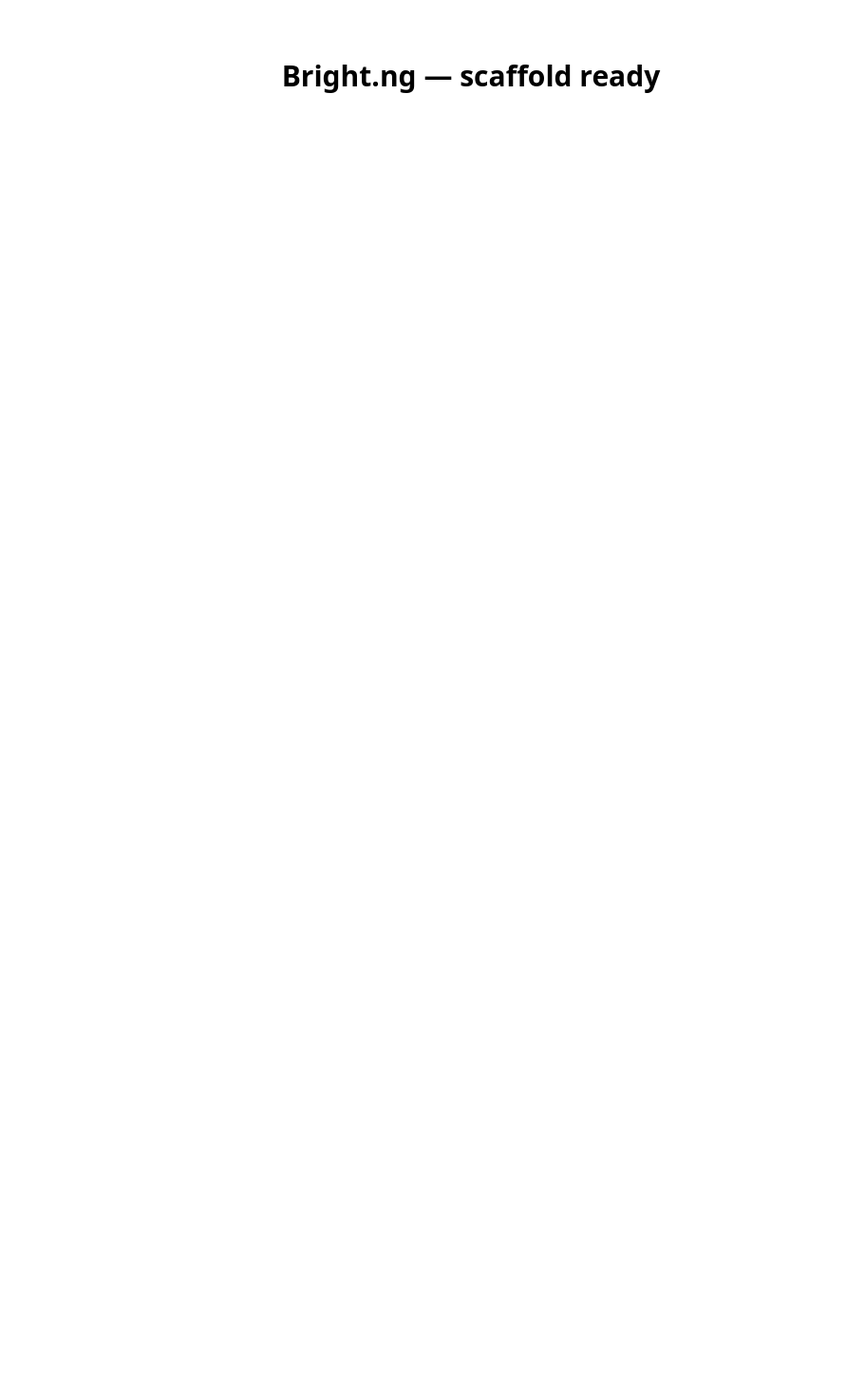
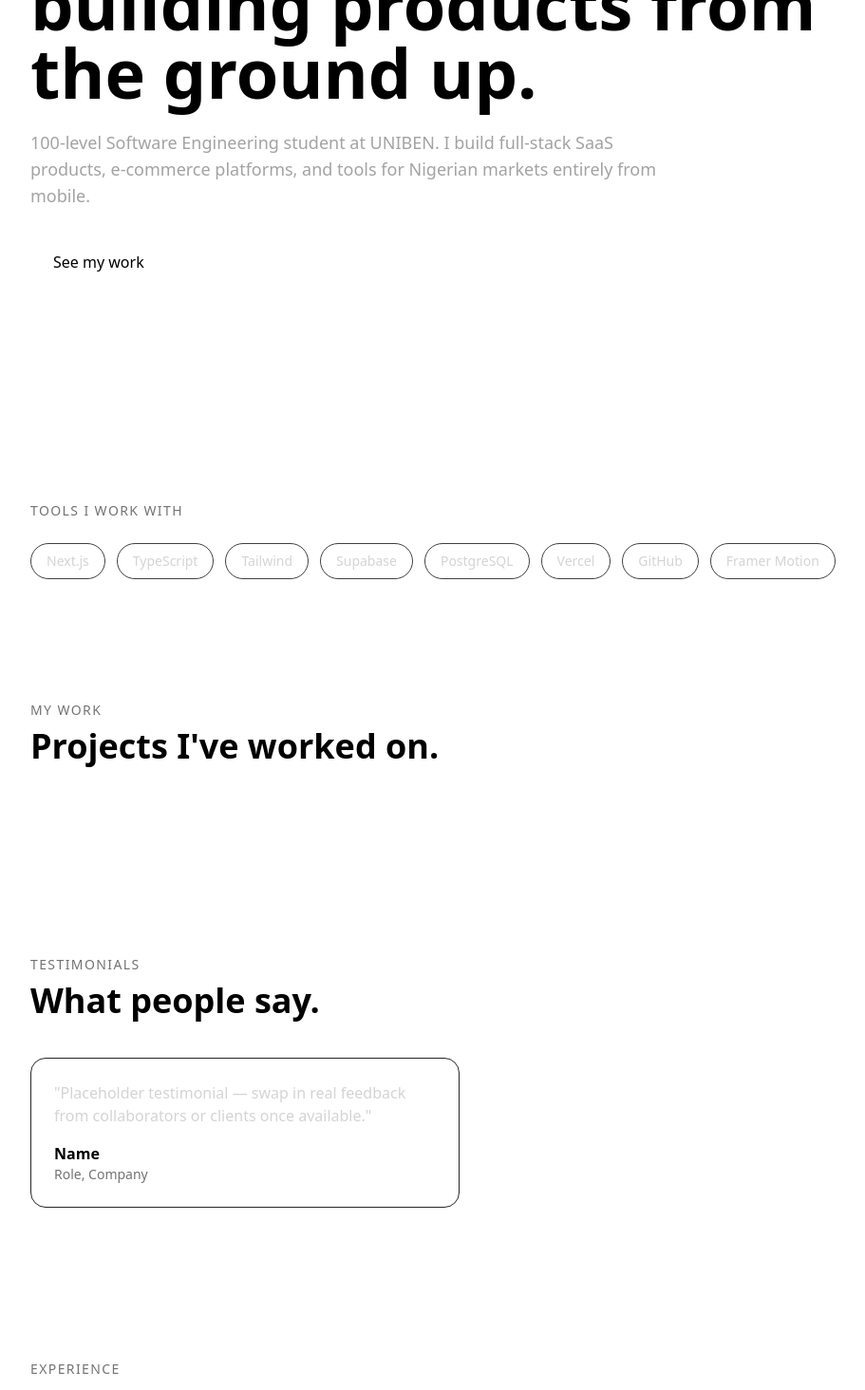
Before and after one commit to ImperioKDB/Bright.ng, a Next.js app: page / in a window 1280 px wide. Shown: the part 320-1784 px from the top of the page at 95% size, without its empty margins (144-1055 px from the left). Before the commit the page ends 800 px from the top, so only its background shows below. Built offline with nearby package versions, Linux system fonts and the light colour scheme.

Commit message:
Assemble homepage from sections

```diff
--- a/app/page.tsx
+++ b/app/page.tsx
@@ -1,7 +1,19 @@
+import Hero from "@/components/Hero";
+import StackIcons from "@/components/StackIcons";
+import ProjectsGrid from "@/components/ProjectsGrid";
+import Testimonials from "@/components/Testimonials";
+import Timeline from "@/components/Timeline";
+import Footer from "@/components/Footer";
+
 export default function Home() {
   return (
-    <main className="min-h-screen flex items-center justify-center">
-      <h1 className="text-3xl font-bold">Bright.ng — scaffold ready</h1>
+    <main>
+      <Hero />
+      <StackIcons />
+      <ProjectsGrid />
+      <Testimonials />
+      <Timeline />
+      <Footer />
     </main>
   );
 }
```
